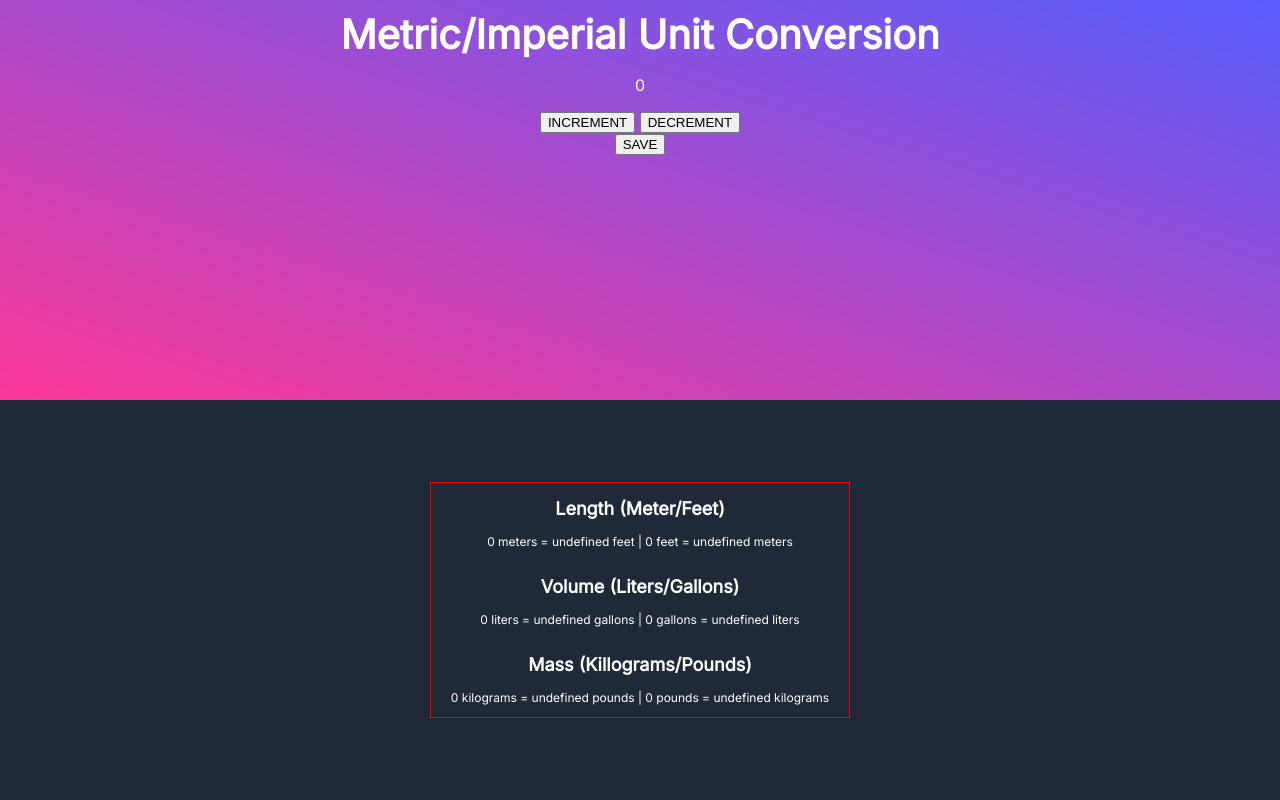
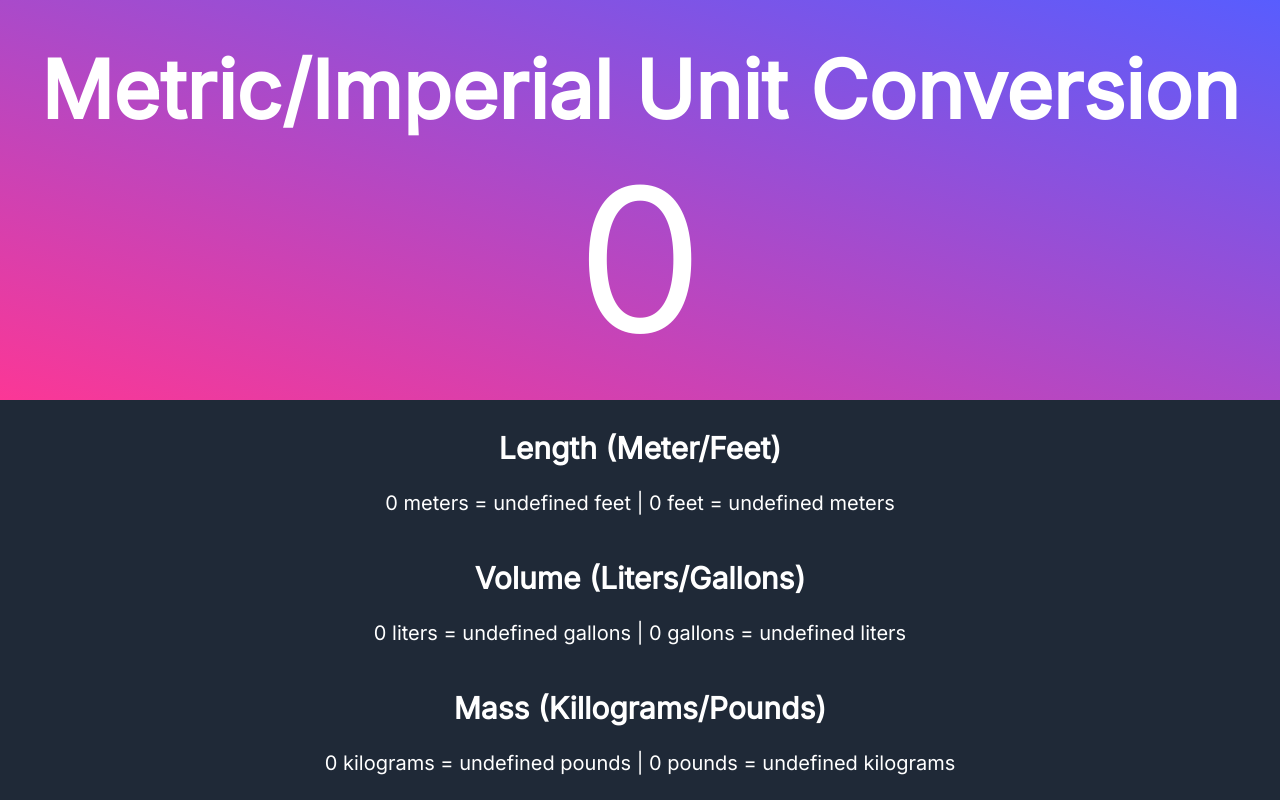
Before and after one commit to IsaacCavallaro/Unit-Converter, a plain HTML site: page index.html in a window 1280 px wide. Drawn offline with Linux system fonts and the light colour scheme.

Commit message:
Basic layout for mobile, tablet and desktop

```diff
--- a/index.html
+++ b/index.html
@@ -19,13 +19,6 @@
         </div>
         <div class="num-wrapper">
           <p class="num-text" id="num-text">0</p>
-        </div>
-        <div class="increment-decrement-wrapper">
-          <button id="increment-btn" onclick="increment()">INCREMENT</button>
-          <button id="decrement-btn" onclick="decrement()">DECREMENT</button>
-        </div>
-        <div class="save-wrapper">
-          <button id="save-btn" onclick="save()">SAVE</button>
         </div>
       </div>
     </header>
--- a/style.css
+++ b/style.css
@@ -21,11 +21,30 @@ html, body {
   bottom: 50%;
   background-image: linear-gradient(to top right, #FB3796, #585DFE);
   text-align:center;
+  display: flex;
+  flex-direction: column;
+  justify-content: center;
+  align-items: center;
+}
+
+.header-content{
+  display: flex;
+  flex-direction: column;
+  justify-content: center;
+  align-items: center;
 }
 
 .header-text {
   font-size: 40px;
-  margin: 10px;
+  margin-top: 20px;
+  margin-left: 10px;
+  margin-right: 10px;
+  margin-bottom: 0px;
+}
+
+.num-text {
+  font-size: 80px;
+  margin: 0px;
 }
 
 /* =========== FOOTER ============== */
@@ -44,7 +63,7 @@ html, body {
 }
 
 .footer-content {
- border: 1px solid red;
+ /* border: 1px solid red; */
  display: flex;
  flex-direction: column;
 }
@@ -54,3 +73,38 @@ html, body {
   margin-right: 20px;
   font-size: 12px
 }
+
+/* =========== MEDIA QUERIES ============== */
+
+
+/************ TABLET ***************/
+@media only screen and (min-width: 768px) {
+  .header-text {
+    font-size: 60px;
+  }
+
+  .num-text {
+    font-size: 150px;
+  }
+
+  .unit {
+    font-size: 15px
+  }
+}
+
+
+/************ DESKTOP ***************/
+@media only screen and (min-width: 1200px) {
+  .header-text {
+    font-size: 80px;
+  }
+
+  .num-text {
+    font-size: 200px;
+  }
+
+  .unit {
+    font-size: 20px
+  }
+
+}
```
